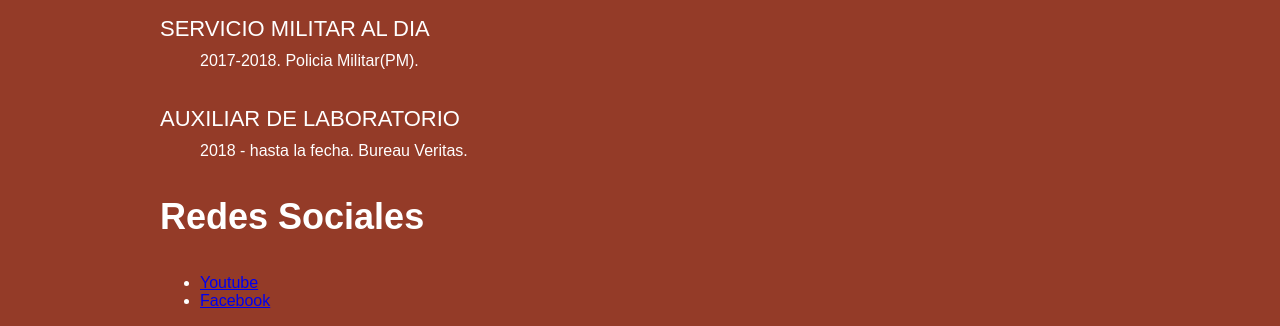
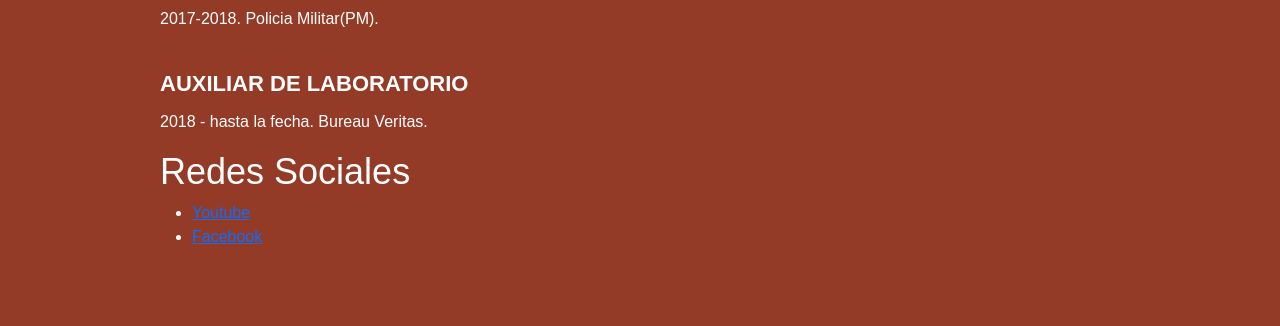
Before and after one commit to juiloallendes/juiloallendes.github.com, a plain HTML site: page cv/index.html in a window 1280 px wide. Shown: the part 581-907 px from the top of the page. After the commit the page ends 846 px from the top, so only its background shows below. Drawn offline with nearby package versions, Linux system fonts and the light colour scheme.

Commit message:
archivo con link a Bootstrap

```diff
--- a/cv/index.html
+++ b/cv/index.html
@@ -4,6 +4,7 @@
     <title>curriculum de julius</title>
     <meta charset="utf-8">
     <meta name="description" content="julio estudiante de estudios">
+    <link href="https://cdn.jsdelivr.net/npm/bootstrap@5.0.0/dist/css/bootstrap.min.css" rel="stylesheet" integrity="sha384-wEmeIV1mKuiNpC+IOBjI7aAzPcEZeedi5yW5f2yOq55WWLwNGmvvx4Um1vskeMj0" crossorigin="anonymous">
     </head>
   <body style="background-color:#943B28;font-family:Arial, sans-serif;margin: 0;">
     <header style="background-color:#872f1c;color:white;text-align: center;padding:10px;">
```
